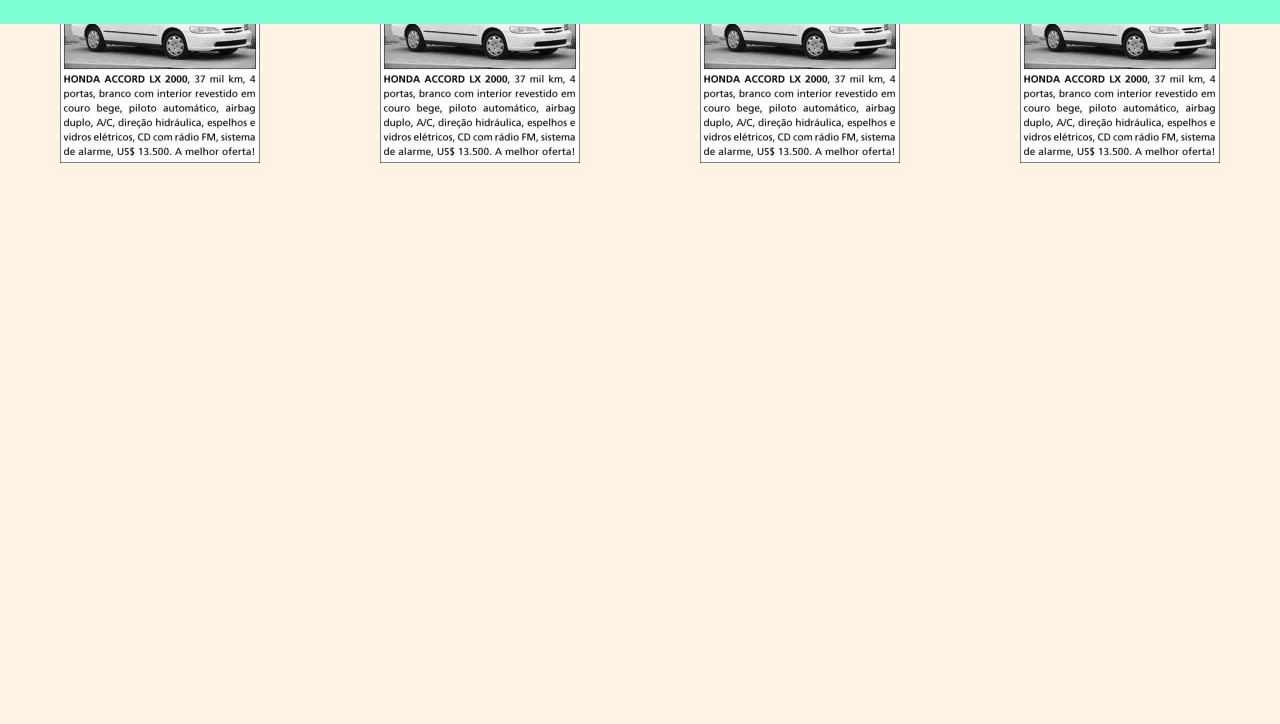
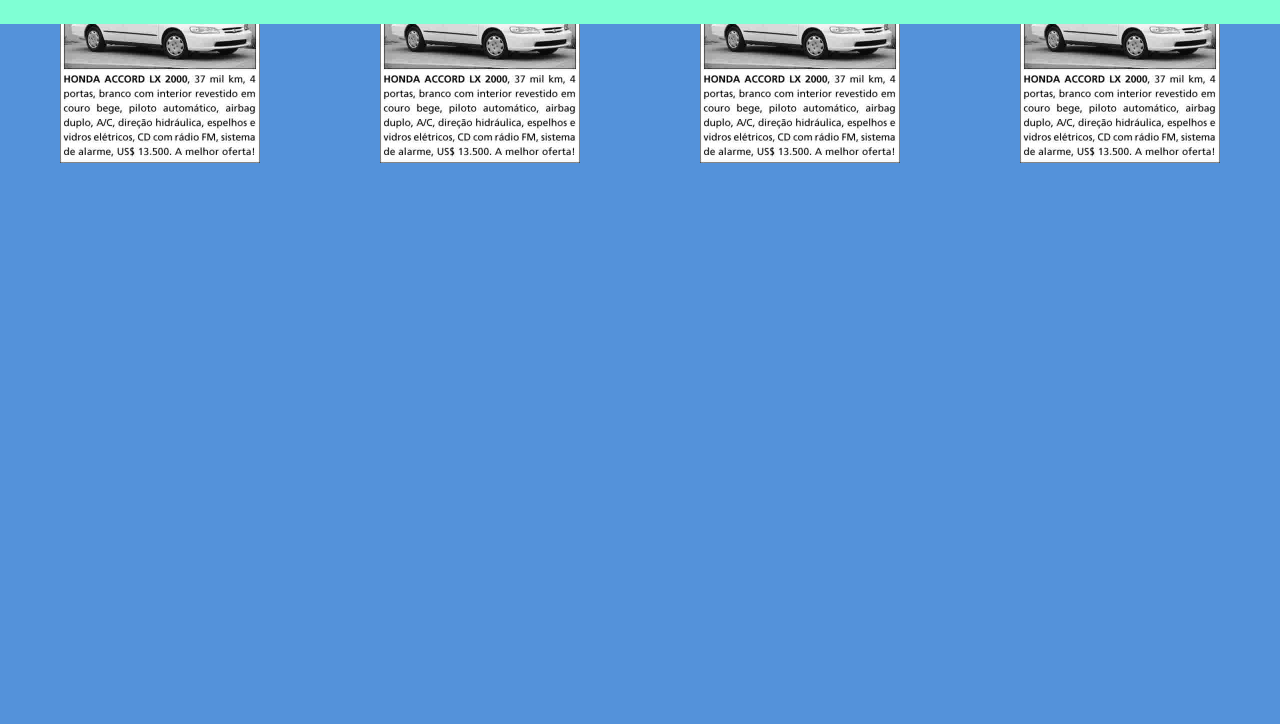
Before and after one commit to juliazbarbosa/PaginaJornal, a plain HTML site: page trabalho01/index.html in a window 1280 px wide. Shown: the part 76-800 px from the top of the page. Drawn offline with Linux system fonts and the light colour scheme.

Commit message:
Update index.html

```diff
--- a/trabalho01/index.html
+++ b/trabalho01/index.html
@@ -10,7 +10,7 @@
     <style>
         body{
             font-family: 'Gill Sans', 'Gill Sans MT', Calibri, 'Trebuchet MS', sans-serif;
-            background-color: rgb(255, 242, 227);
+            background-color: rgb(84, 146, 218);
             margin:0px;
 
         }
```
